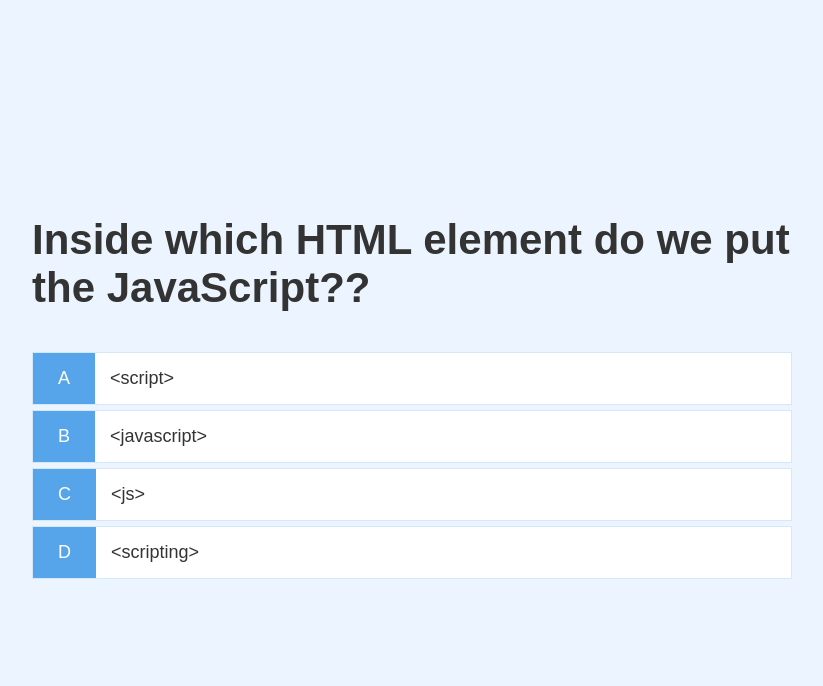
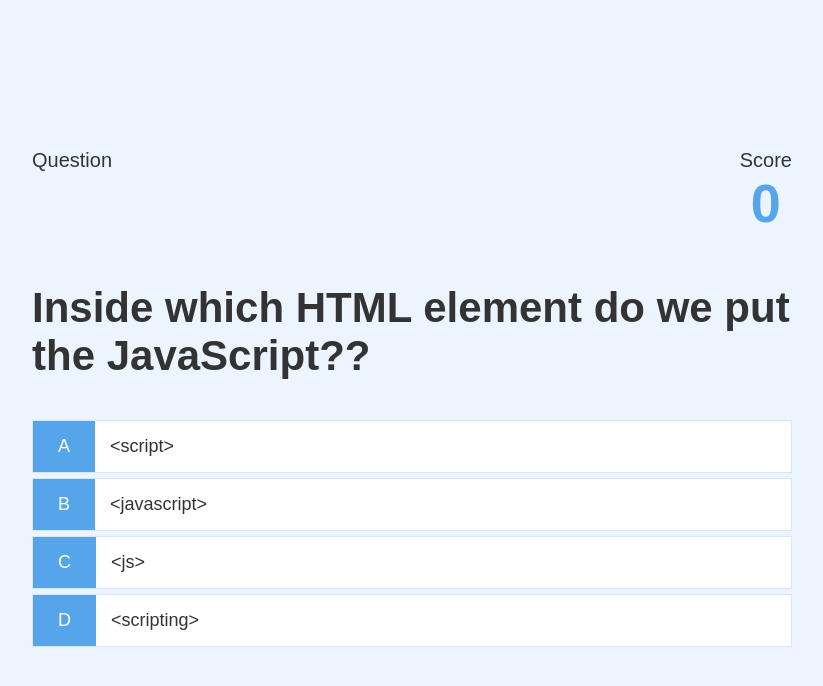
Before and after one commit to shashanknaik808/22_game_js_dom_quiz_game, a plain HTML site: page game.html in a window 1280 px wide. Shown: the whole page, without its empty margins (228-1051 px from the left). Drawn offline with Linux system fonts and the light colour scheme.

Commit message:
Creating a Head's Up Display

```diff
--- a/game.css
+++ b/game.css
@@ -32,3 +32,19 @@
 .incorrect {
     background-color: #dc3545;
 }
+
+/* HUD */
+
+#hud {
+    display: flex;
+    justify-content: space-between;
+}
+
+.hud-prefix {
+    text-align: center;
+    font-size: 2rem;
+}
+
+.hud-main-text {
+    text-align: center;
+}
--- a/game.html
+++ b/game.html
@@ -13,6 +13,22 @@
 <body>
     <div class="container">
         <div id="game" class="justify-center flex-column">
+            <div id="hud">
+                <div id="hud-item">
+                    <p class="hud-prefix">
+                        Question
+                    </p>
+                    <h1 class="hud-main-text" id="questionCounter"></h1>
+                </div>
+                <div id="hud-item">
+                    <p class="hud-prefix">
+                        Score
+                    </p>
+                    <h1 class="hud-main-text" id="score">
+                        0
+                    </h1>
+                </div>
+            </div>
             <h2 id="question">What is the answer to this questions?</h2>
             <div class="choice-container">
                 <p class="choice-prefix">A</p>
```
